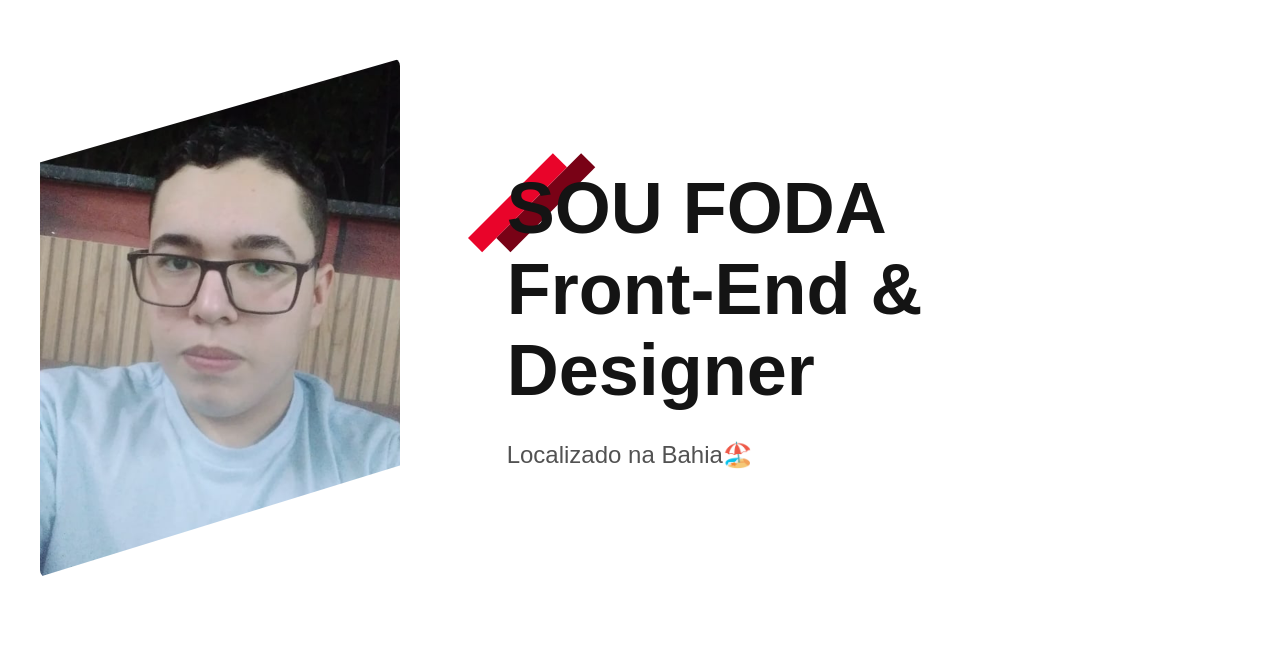
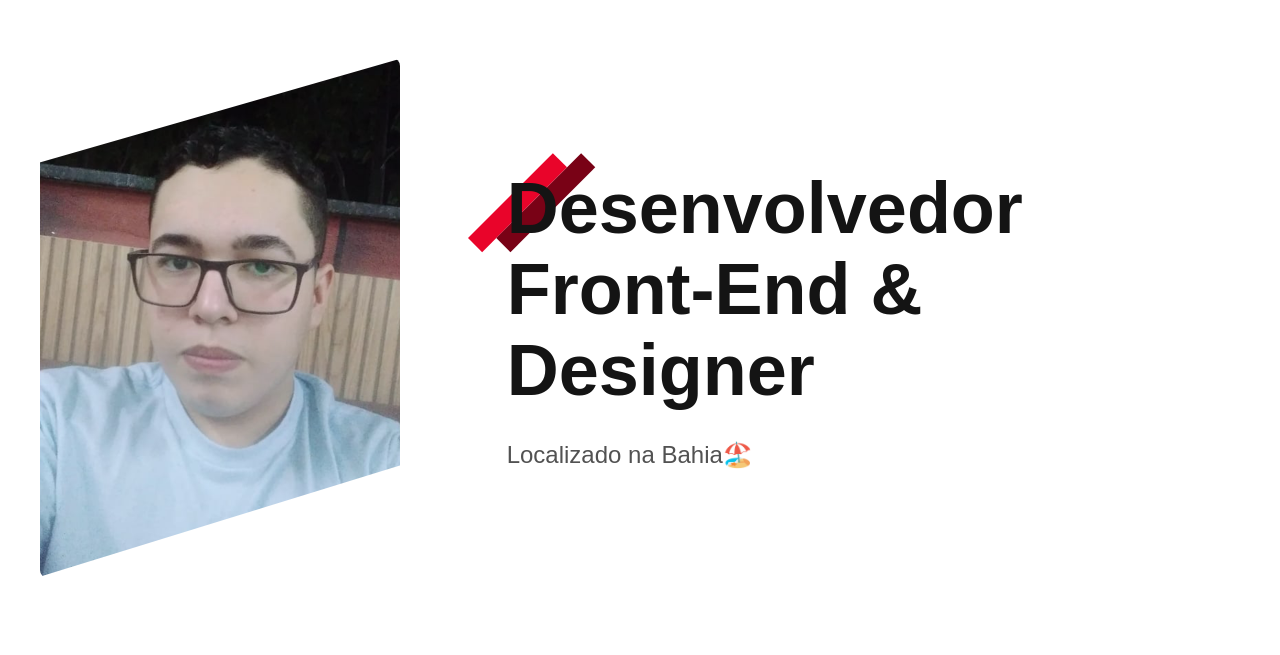
Before and after one commit to arthun01/arthun01.github.io, a plain HTML site: page index.html in a window 1280 px wide. Shown: the part 128-783 px from the top of the page. Drawn offline with Linux system fonts and the light colour scheme.

Commit message:
voltando ao normal o h1

```diff
--- a/index.html
+++ b/index.html
@@ -34,7 +34,7 @@
   <main class="introducao">
     <img src="./img/myself.png" alt="Lobo Cinza" width="360px" height="520px">
     <div>
-        <h1>SOU FODA<br> Front-End & <br>Designer</h1>
+        <h1>Desenvolvedor<br> Front-End & <br>Designer</h1>
         <p>Localizado na Bahia🏖️</p>
     </div>
   </main>
```
